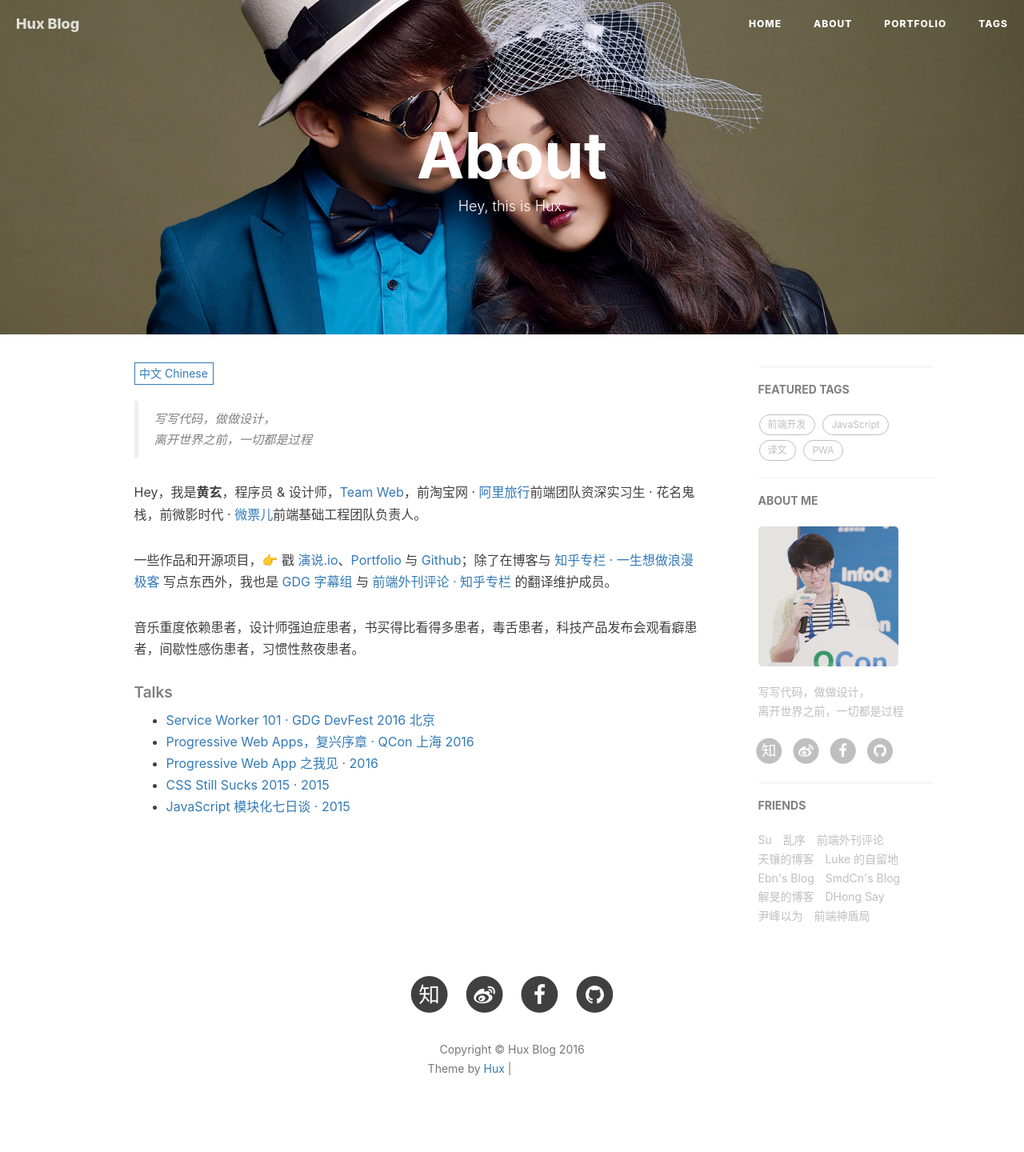
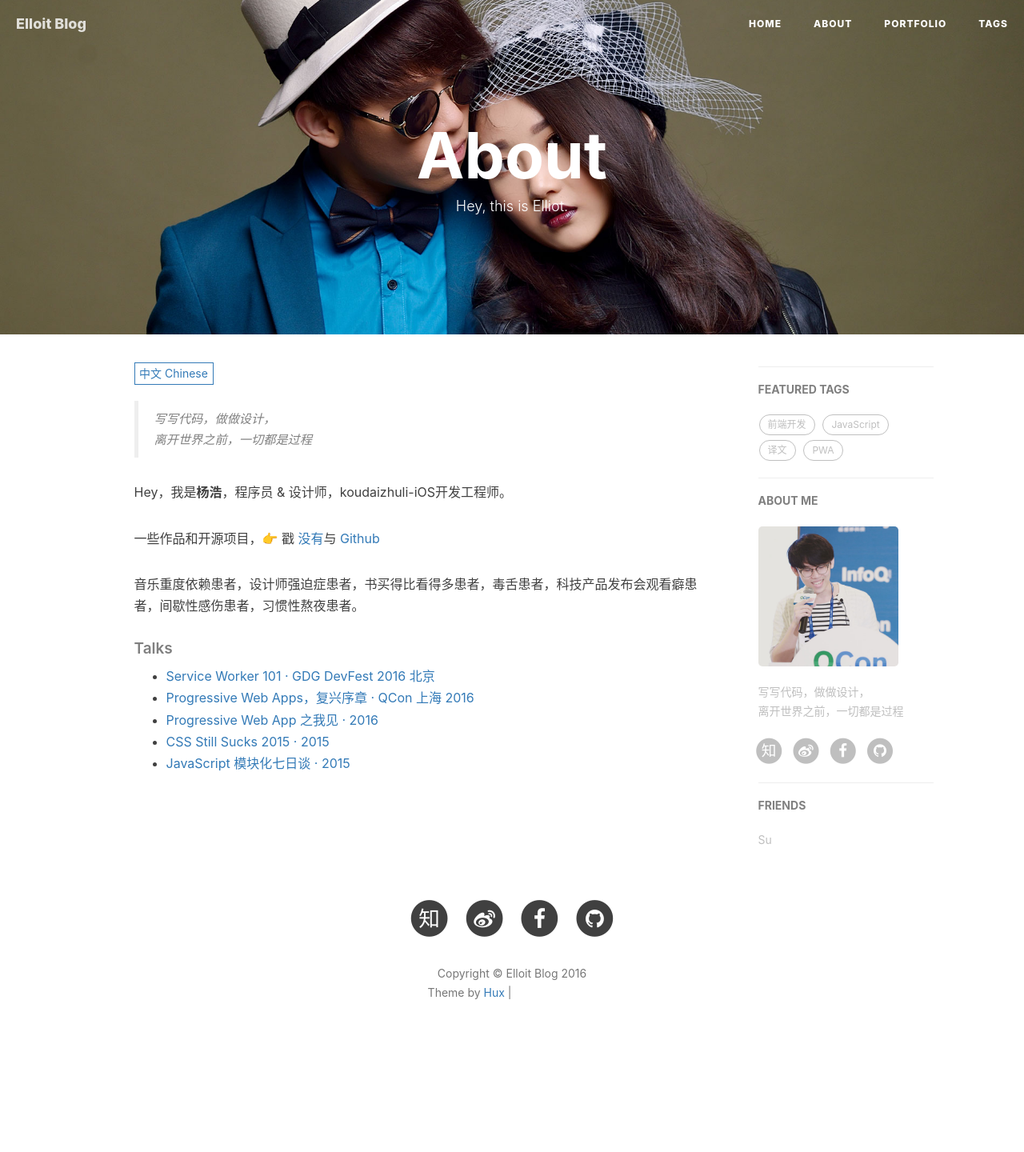
Before and after one commit to Elliotsomething/Elliotsomething.github.io, a Jekyll site: the page built from about.html, in a window 1280 px wide. Shown: the whole page at 80% size. Built offline with Jekyll 4.4.1, drawn with Linux system fonts in a browser that asks for light colours; nearby versions of some CDN libraries; comment, search, counter and statistics services are not loaded; after the commit the page ends 1345 px from its top, so only the background shows below that; grey boxes are pictures that could not be loaded.

Commit message:
修改样式

```diff
--- a/_config.yml
+++ b/_config.yml
@@ -1,11 +1,11 @@
 # Site settings
-title: Hux Blog
-SEOTitle: Elloit | Hux Blog
+title: Elloit Blog
+SEOTitle: 杨浩 | Elloit Blog
 header-img: img/home-bg.jpg
-email: huxpro@gmail.com
-description: "关于前端与设计、黑客与画家 | 黄玄，Web & Mobile Lover，Front-End Engineer，UX Designer | 这里是 @Hux黄玄 的个人博客，与你一起发现更大的世界。"
-keyword: "黄玄, Hux黄玄, Hux, 鬼栈, huxpro, @huxpro, 黄玄的博客, Hux Blog, 博客, 个人网站, 互联网, 前端, 设计, 产品, 肖玉, Lynn, 肖玉的男朋友"
-url: "https://huangxuan.me"              # your host, for absolute URL
+email: 546598980@QQ.com
+description: "关于iOSer | 杨浩，iOS & Mobile Lover，Front-End Engineer，UX Designer | 这里是 @Elliot杨浩 的个人博客，与你一起发现更大的世界。"
+keyword: "杨浩, Elliot杨浩, Elliotsomething, 孤城, Elliot-yanghao, @Elliot-yanghao, 杨浩的博客, Elliot Blog, 博客, 个人网站, 互联网, iOS"
+url: "https://Elliotsomething.github.io"              # your host, for absolute URL
 baseurl: ""                             # for example, '/blog' if your blog hosted on 'host/blog'
 
 
@@ -14,7 +14,7 @@ baseurl: ""                             # for example, '/blog' if your blog host
 RSS: false
 weibo_username:     huxpro
 zhihu_username:     huxpro
-github_username:    huxpro
+github_username:    Elliotsomething
 #twitter_username:  huxpro
 facebook_username:  huxpro
 # linkedin_username:  firstname-lastname-idxxxx
@@ -64,7 +64,7 @@ duoshuo_share: true                     # set to false if you want to use Commen
 
 # Google Analytics
 ga_track_id: 'UA-49627206-1'            # Format: UA-xxxxxx-xx
-ga_domain: huangxuan.me
+ga_domain: Elliotsomething.github.io
 
 
 
@@ -92,35 +92,6 @@ friends: [
     {
         title: "Su",
         href: "http://su.gallery/"
-    },{
-        title: "乱序",
-        href: "http://mida.re/"
-    },{
-        title: "前端外刊评论",
-        href: "http://qianduan.guru/"
-    },{
-        title: "天镶的博客",
-        href: "http://lingyu.wang/"
-    },{
-        title: "Luke 的自留地",
-        href: "http://hmqk1995.github.io"
-    },{
-        title: "Ebn's Blog",
-        href: "http://ebnbin.com/"
-    },{
-        title: "SmdCn's Blog",
-        href: "http://blog.smdcn.net"
-    },{
-        title: "解旻的博客",
-        href: "http://xieminis.me/"
-    },{
-        title: "DHong Say",
-        href: "http://dhong.co"
-    },{
-        title: "尹峰以为",
-        href: "http://ingf.github.io/"
-    },{
-        title: "前端神盾局",
-        href: "http://wepiaofei.github.io/blog/"
-    }
+    },
+
 ]
--- a/_layouts/keynote.html
+++ b/_layouts/keynote.html
@@ -74,7 +74,7 @@ layout: default
                     style="text-align: right"
                     data-thread-key="{{page.id}}" data-title="{{page.title}}"
                     data-images="{{ site.url }}{{site.baseurl}}/{% if page.header-img %}{{ page.header-img }}{% else %}{{ site.header-img }}{% endif %}"
-                    data-content="{{ content | strip_html | truncate:80 }} | Hux Blog，@Hux黄玄 的个人博客"
+                    data-content="{{ content | strip_html | truncate:80 }} | Elliot Blog，@Elliot-yanghao 的个人博客"
                     data-url="{{site.url}}{{site.baseurl}}{{page.url}}">
                     <div class="ds-share-inline">
                       <style>
--- a/about.html
+++ b/about.html
@@ -1,7 +1,7 @@
 ---
 layout: page
 title: "About"
-description: "Hey, this is Hux."
+description: "Hey, this is Elliot."
 header-img: "img/about-bg.jpg"
 ---
 
@@ -18,9 +18,9 @@ header-img: "img/about-bg.jpg"
     <blockquote><p>写写代码，做做设计，<br>
     离开世界之前，一切都是过程</p></blockquote>
 
-    <p>Hey，我是<strong>黄玄</strong>，程序员 &amp; 设计师，<a href="https://medium.com/ben-and-dion/team-web-3315aa447fb2#.359a9c6cl">Team Web</a>，前淘宝网 · <a href="http://alitrip.com">阿里旅行</a>前端团队资深实习生 · 花名鬼栈，前微影时代 · <a href="http://www.wepiao.com/?r=movie">微票儿</a>前端基础工程团队负责人。</p>
+    <p>Hey，我是<strong>杨浩</strong>，程序员 &amp; 设计师，koudaizhuli-iOS开发工程师。</p>
 
-    <p>一些作品和开源项目，👉 戳 <a href="https://zhuanlan.zhihu.com/p/21280918">演说.io</a>、<a href="/portfolio">Portfolio</a> 与 <a href="http://github.com/huxpro">Github</a>；除了在博客与 <a href="http://zhuanlan.zhihu.com/huxblog">知乎专栏 · 一生想做浪漫极客</a> 写点东西外，我也是 <a href="http://www.gfansub.com/">GDG 字幕组</a> 与 <a href="http://zhuanlan.zhihu.com/FrontendMagazine">前端外刊评论 · 知乎专栏</a> 的翻译维护成员。</p>
+    <p>一些作品和开源项目，👉 戳 <a href="">没有</a>与 <a href="http://github.com/Elliotsomething">Github</a></p>
 
     <p>音乐重度依赖患者，设计师强迫症患者，书买得比看得多患者，毒舌患者，科技产品发布会观看癖患者，间歇性感伤患者，习惯性熬夜患者。</p>
     <h5>Talks</h5>
```
Also changed, not shown: package.json (+6 -6 lines).
